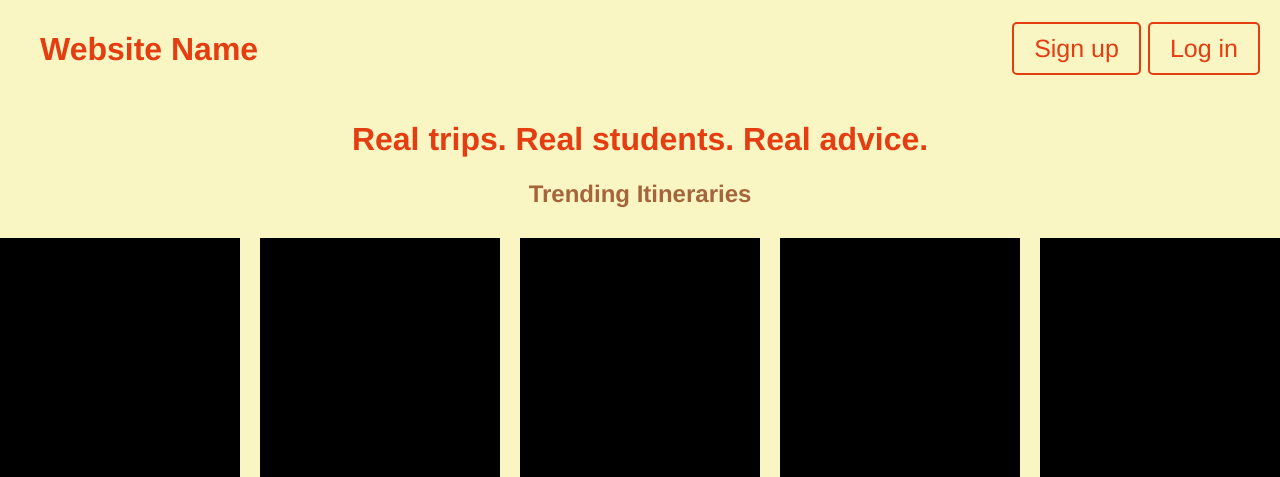
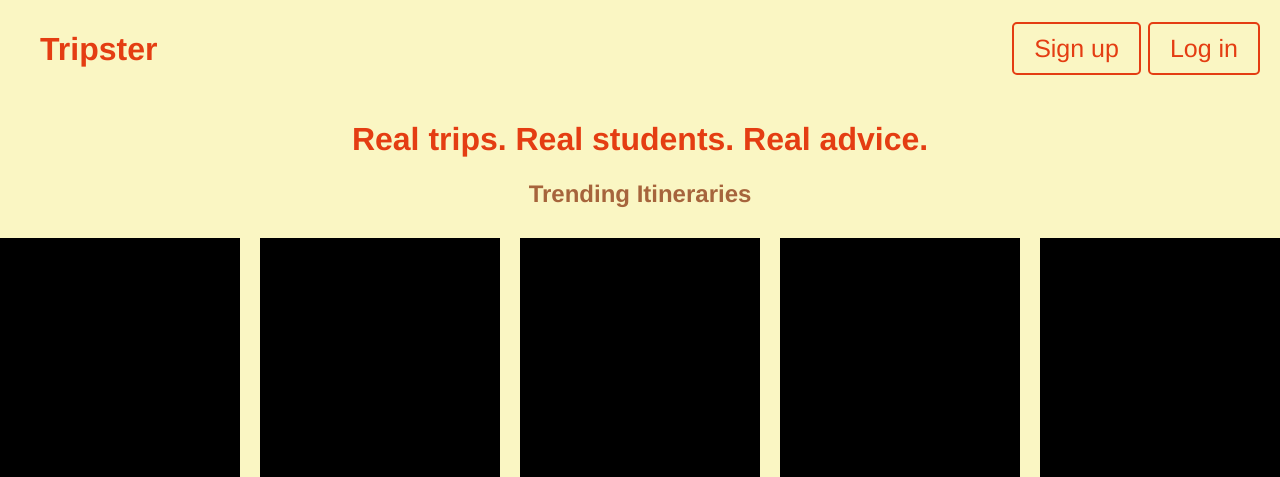
Before and after one commit to laura-camila-av/travel-social-media, a Flask app: page / in a window 1280 px wide; the page is wider, and only the part inside the window is pictured. Shown: the top 477 px of that part. Run offline with Flask 3, Linux system fonts and the light colour scheme; some libraries are stand-ins or nearby versions.

Commit message:
Changed website names in homepage

```diff
--- a/templates/homepage.html
+++ b/templates/homepage.html
@@ -12,7 +12,7 @@
 <body>
 
 <div class="homepage-header">
-    <h1><strong>Website Name</strong></h1>
+    <h1><strong>Tripster</strong></h1>
     <div class="account-buttons">
         <a href="/login?form=register">Sign up</a>
         <a href="/login?form=login">Log in</a>
```
